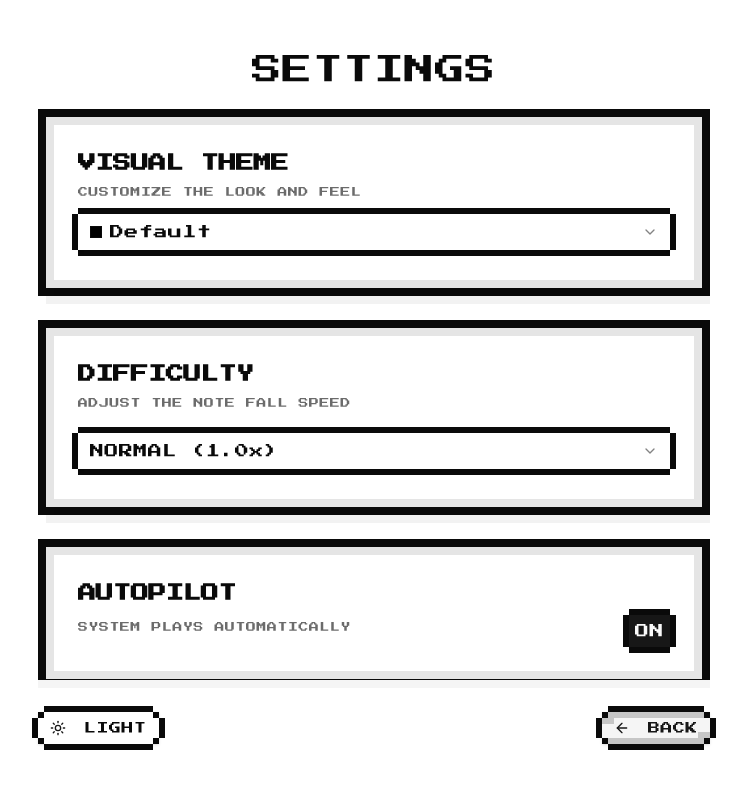
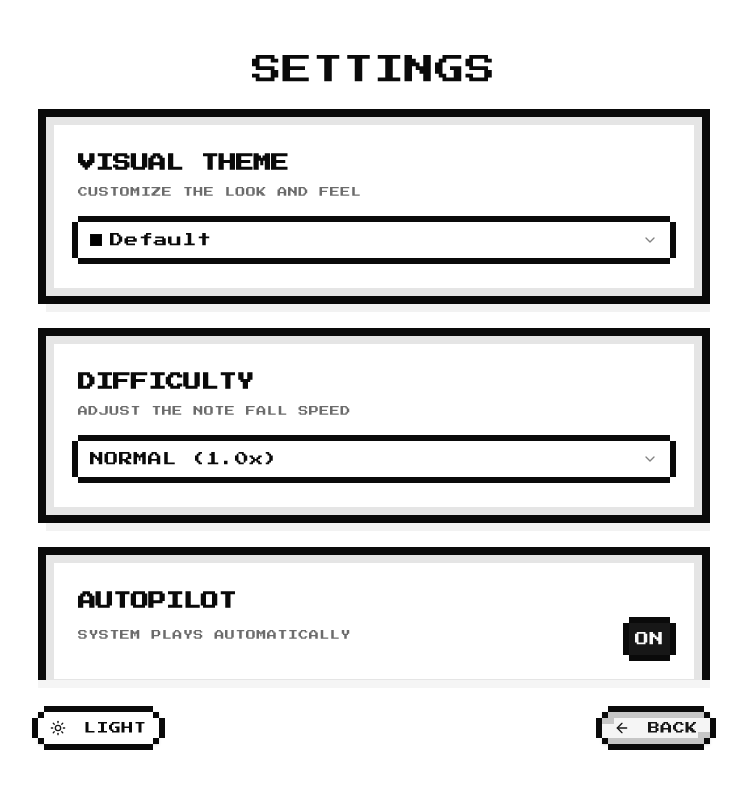
Before and after one commit to hongy20/midi-jam, a Next.js app: page /options in a window 1280 px wide. Shown: the top 788 px of the page, without its empty margins (266-1013 px from the left). Built offline with nearby package versions, Linux system fonts and the light colour scheme.

Commit message:
Standardize UI: Unify spacings and layout across all Settings cards

```diff
--- a/src/app/options/components/options-page.view.tsx
+++ b/src/app/options/components/options-page.view.tsx
@@ -55,7 +55,7 @@ export function OptionsPageView({
               Visual Theme
             </CardTitle>
           </CardHeader>
-          <CardContent>
+          <CardContent className="flex flex-col gap-2">
             <p className="retro text-[10px] opacity-60 uppercase mb-2 text-wrap">
               Customize the look and feel
             </p>
@@ -93,6 +93,7 @@ export function OptionsPageView({
           </CardContent>
         </Card>
 
+        {/* Autopilot Section */}
         <Card className="border-8 shadow-[8px_8px_0px_0px_rgba(0,0,0,0.05)]">
           <CardHeader className="pb-2">
             <CardTitle font="retro" className="text-lg uppercase">
@@ -101,11 +102,9 @@ export function OptionsPageView({
           </CardHeader>
           <CardContent className="flex flex-col gap-2">
             <div className="flex items-center justify-between">
-              <div className="flex flex-col gap-1">
-                <span className="retro text-[10px] opacity-60 uppercase mb-2 text-wrap">
-                  System plays automatically
-                </span>
-              </div>
+              <p className="retro text-[10px] opacity-60 uppercase mb-2 text-wrap">
+                System plays automatically
+              </p>
               <Toggle
                 pressed={demoMode}
                 onPressedChange={setDemoMode}
```
